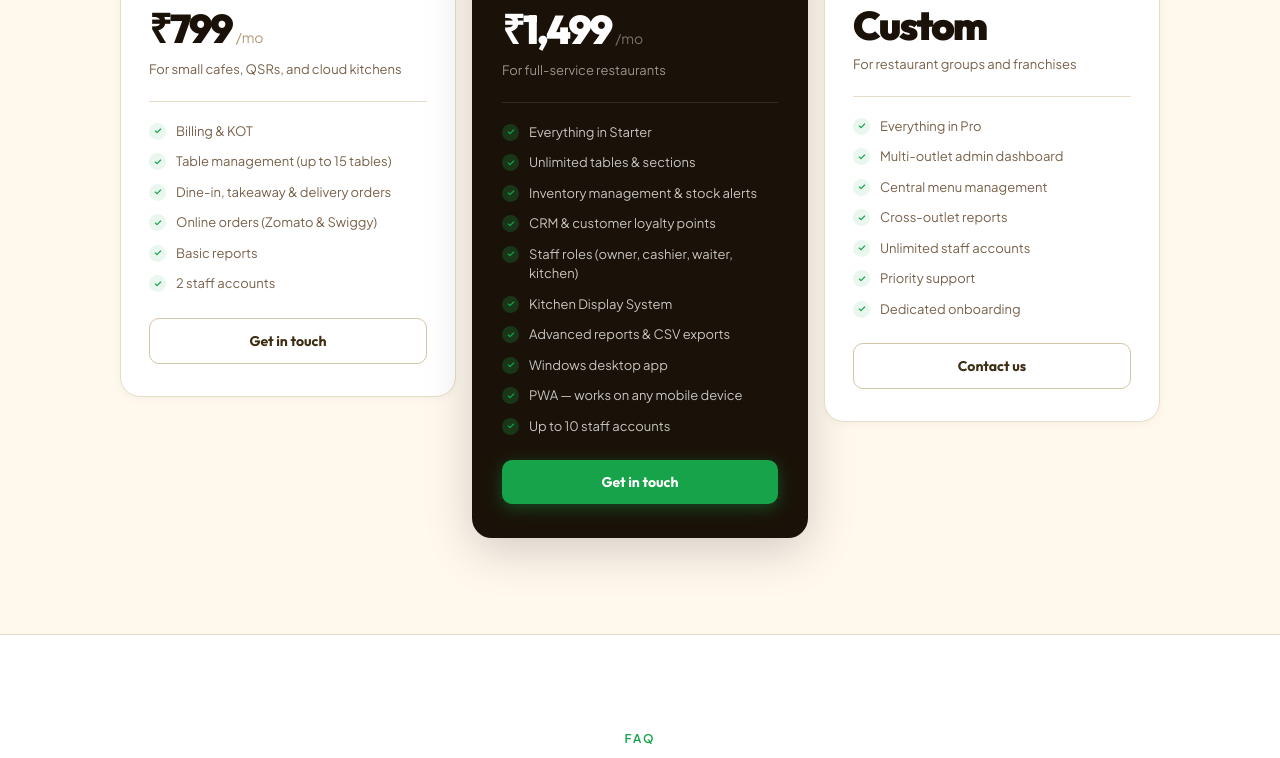
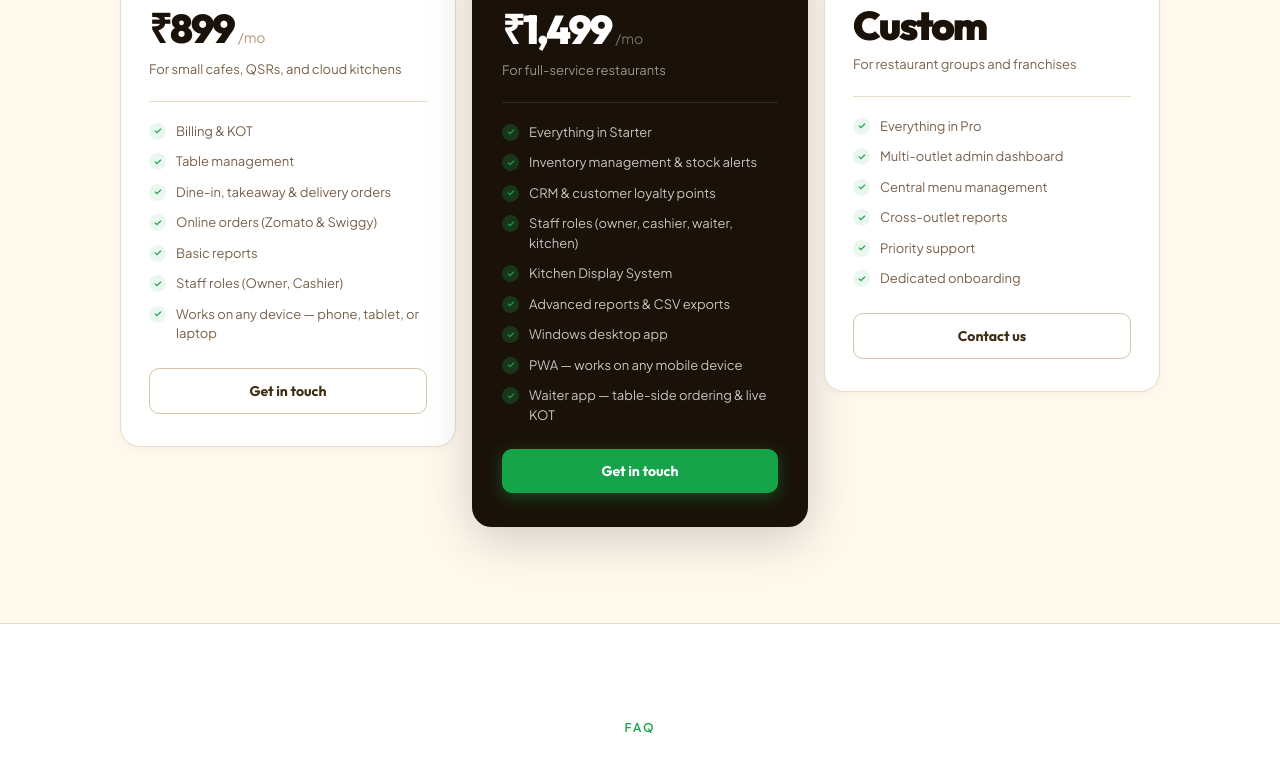
Before and after one commit to rohail642/BillByte-Landing, a React (Vite) app: page / in a window 1280 px wide. Shown: the part 4886-5644 px from the top of the page. Built offline with nearby package versions, Linux system fonts and the light colour scheme.

Commit message:
Update pricing plans: Starter ₹899 + cleaned features, Pro trimmed, Chain remove staff limit

```diff
--- a/src/sections/Pricing.jsx
+++ b/src/sections/Pricing.jsx
@@ -4,15 +4,16 @@ import { motion } from 'framer-motion'
 const PLANS = [
   {
     name: 'Starter',
-    price: '₹799', period: '/mo',
+    price: '₹899', period: '/mo',
     desc: 'For small cafes, QSRs, and cloud kitchens',
     features: [
       'Billing & KOT',
-      'Table management (up to 15 tables)',
+      'Table management',
       'Dine-in, takeaway & delivery orders',
       'Online orders (Zomato & Swiggy)',
       'Basic reports',
-      '2 staff accounts',
+      'Staff roles (Owner, Cashier)',
+      'Works on any device — phone, tablet, or laptop',
     ],
     cta: 'Get in touch',
     highlight: false,
@@ -25,7 +26,6 @@ const PLANS = [
     badge: 'Most Popular',
     features: [
       'Everything in Starter',
-      'Unlimited tables & sections',
       'Inventory management & stock alerts',
       'CRM & customer loyalty points',
       'Staff roles (owner, cashier, waiter, kitchen)',
@@ -33,7 +33,7 @@ const PLANS = [
       'Advanced reports & CSV exports',
       'Windows desktop app',
       'PWA — works on any mobile device',
-      'Up to 10 staff accounts',
+      'Waiter app — table-side ordering & live KOT',
     ],
     cta: 'Get in touch',
     highlight: true,
@@ -48,7 +48,6 @@ const PLANS = [
       'Multi-outlet admin dashboard',
       'Central menu management',
       'Cross-outlet reports',
-      'Unlimited staff accounts',
       'Priority support',
       'Dedicated onboarding',
     ],
```
